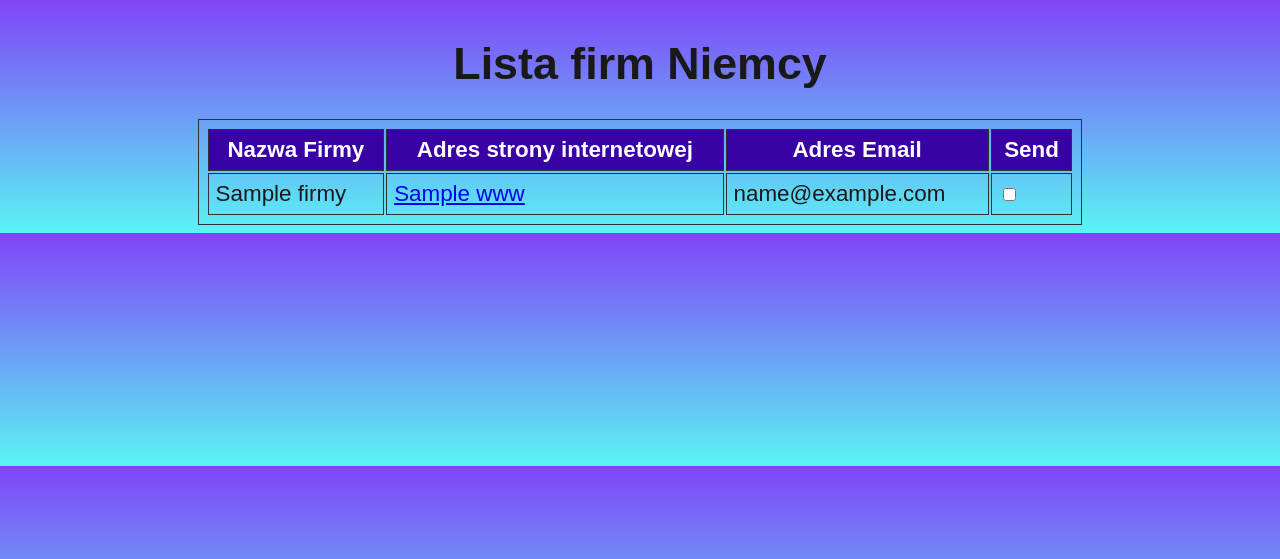
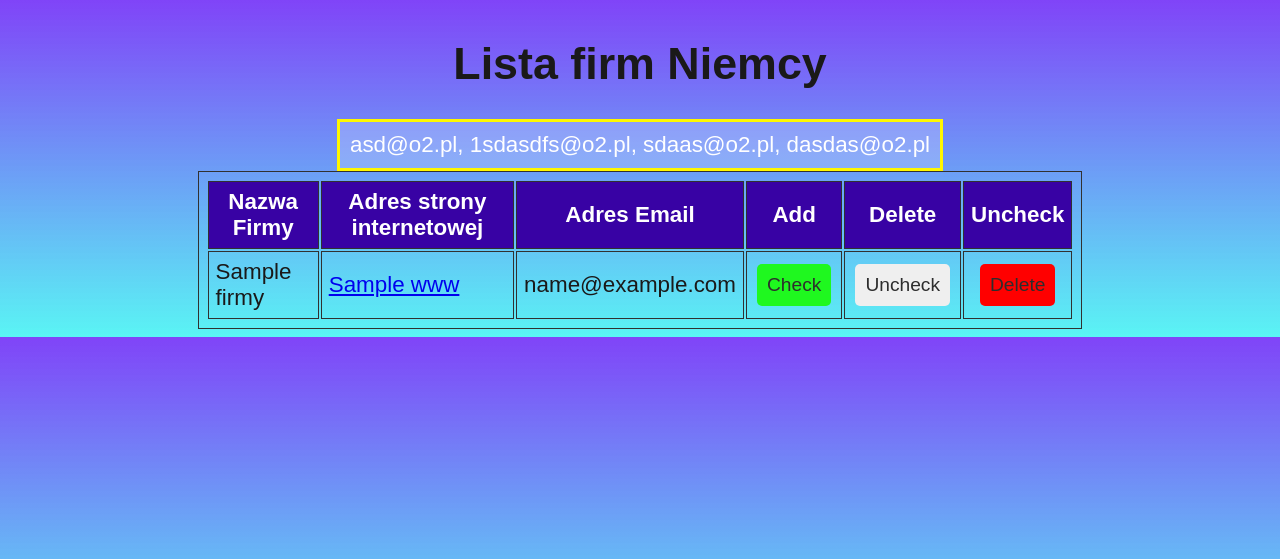
Before and after one commit to mariusz1802/company-listy, a Node project: template views/index.ejs in a window 1280 px wide. Shown: the top 559 px of the page. Run offline with Node 20 templates, Linux system fonts and the light colour scheme; the template is opened without the code that fills it: most values are stand-ins (such as "Sample title", 1, 10 or a date in 2020); some libraries are stand-ins or nearby versions.

Commit message:
add changes

```diff
--- a/app.js
+++ b/app.js
@@ -3,25 +3,9 @@ const fs = require("fs");
 const app = express();
 let ejs = require("ejs");
 let path = require("path");
+let mongoose = require("mongoose");
 
 //mongoose
-main().catch((err) => console.log(err));
-
-async function main() {
-  const companySchema = new mongoose.Schema({
-    name: String,
-  });
-
-  const Company = mongoose.model("Company", companySchema);
-
-  const bomba = new Company({ name: "Bomba" });
-  console.log(bomba.name);
-
-  await bomba.save();
-
-  const companies = await Company.find();
-  console.log(companies);
-}
 
 app.set("view engine", "ejs");
 
@@ -53,16 +37,6 @@ linie.forEach((linia) => {
   }
 });
 
-const firmaDB = new Company({
-  nameCompany: "Bomba web design",
-  www: "www.bombadesign.pl",
-  email: "kontakt@bombadesign.pl",
-});
-
-const firmys = Company.find();
-
-console.log(firmys);
-
 app.get("/", (req, res) => {
   res.render("index", { firmy: firmy });
 });
--- a/public/stylesheets/styles.css
+++ b/public/stylesheets/styles.css
@@ -36,6 +36,47 @@ th {
   background: #3802a4;
   color: white;
 }
-input:checked{
+input:checked {
   outline: 2px solid deeppink;
 }
+
+button {
+  padding: 10px;
+  font-weight: 500;
+  border: none;
+  border-radius: 5px;
+  transition: 0.3s;
+  font-size: 1.2rem;
+  color: rgb(45, 45, 45);
+}
+
+button:hover {
+  cursor: pointer;
+}
+
+#checkBtn {
+  background: rgb(31, 248, 31);
+}
+
+#checkBtn:hover {
+  background: green;
+}
+
+#deleteBtn {
+  background: red;
+}
+
+#deleteBtn:hover {
+  background: rgb(172, 0, 0);
+}
+.buttonCell {
+  text-align: center;
+  padding: 10px;
+}
+
+.mailList {
+  color: white;
+  border: 3px solid rgb(255, 247, 0);
+  padding: 10px;
+  background: rgba(255, 255, 255, 0.2);
+}
--- a/views/index.ejs
+++ b/views/index.ejs
@@ -5,17 +5,23 @@
     <meta http-equiv="X-UA-Compatible" content="IE=edge" />
     <meta name="viewport" content="width=device-width, initial-scale=1.0" />
     <link rel="stylesheet" href="/stylesheets/styles.css" />
-    <title>Document</title>
+    <title>Agency List DB</title>
   </head>
   <body>
     <h1>Lista firm Niemcy</h1>
+    <div class="mailList">
+      asd@o2.pl, 1sdasdfs@o2.pl, sdaas@o2.pl, dasdas@o2.pl
+    </div>
+
     <table>
       <thead>
         <tr>
           <th>Nazwa Firmy</th>
           <th>Adres strony internetowej</th>
           <th>Adres Email</th>
-          <th>Send</th>
+          <th>Add</th>
+          <th>Delete</th>
+          <th>Uncheck</th>
         </tr>
       </thead>
       <tbody>
@@ -26,7 +32,9 @@
             <%- `<a href="${company.www}" target="blank">${company.www}</a>` %>
           </td>
           <td><%- company.email %></td>
-          <td><input type="checkbox" /></td>
+          <td class="buttonCell"><button id="checkBtn">Check</button></td>
+          <td class="buttonCell"><button id="uncheckBtn">Uncheck</button></td>
+          <td class="buttonCell"><button id="deleteBtn">Delete</button></td>
         </tr>
         <%}); %>
       </tbody>
```
